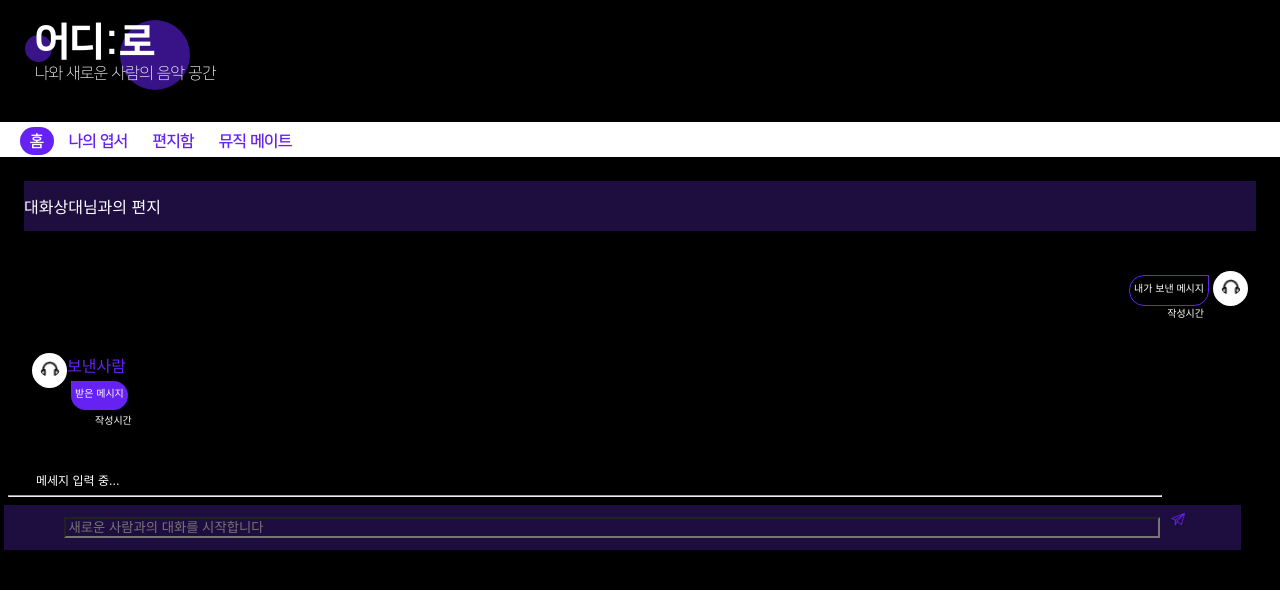
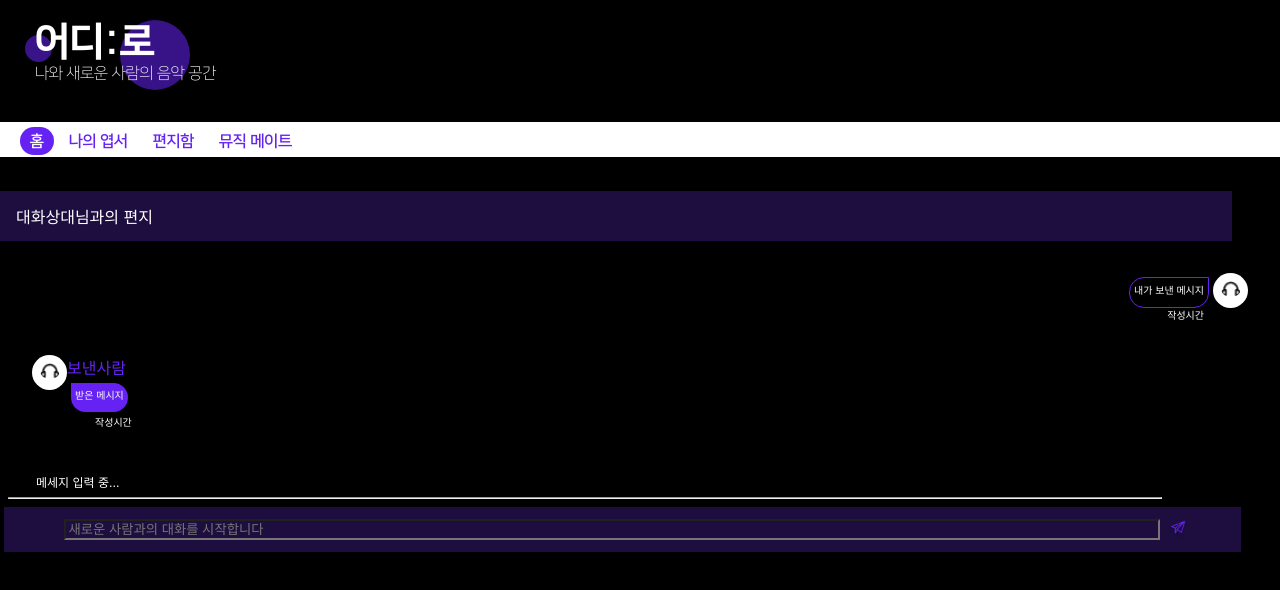
Before and after one commit to mandariny/audiro, a React (Create React App) app in the folder frontend/: page /messenger/1 in a window 1280 px wide. Shown: the top 590 px of the page. Built offline with nearby package versions, Linux system fonts and the light colour scheme.

Commit message:
feat: 메시지 내부 css

```diff
--- a/frontend/src/pages/Messages.js
+++ b/frontend/src/pages/Messages.js
@@ -55,9 +55,11 @@ const StyledInput=styled.input`
 const StyledOpponent=styled.div`
     background-color: #1E0E40;
     height: 50px;
-    margin: 24px ;
+    margin-top: 34px ;
+    padding-left:16px;
     display: flex;
     align-items: center;
+    width:95vw;
 `;
 
 const StyledInputSet=styled.div`
@@ -160,7 +162,7 @@ const Messages = () => {
         <StyledWriting>메세지 입력 중...</StyledWriting>
         <StyledHr/>
 
-        <StyledInputSet><form onSubmit={submitHandler}><StyledInput placeholder= "새로운 사람과의 대화를 시작합니다" type='text' /><StyledSendImage type='image' src={Send}/></form> </StyledInputSet>
+        <StyledInputSet><form id='send' onSubmit={submitHandler}><StyledInput  placeholder= "새로운 사람과의 대화를 시작합니다" type='text' /> </form> <StyledSendImage form='send' type='image' src={Send}/> </StyledInputSet>
         </>
     );
 };
```
